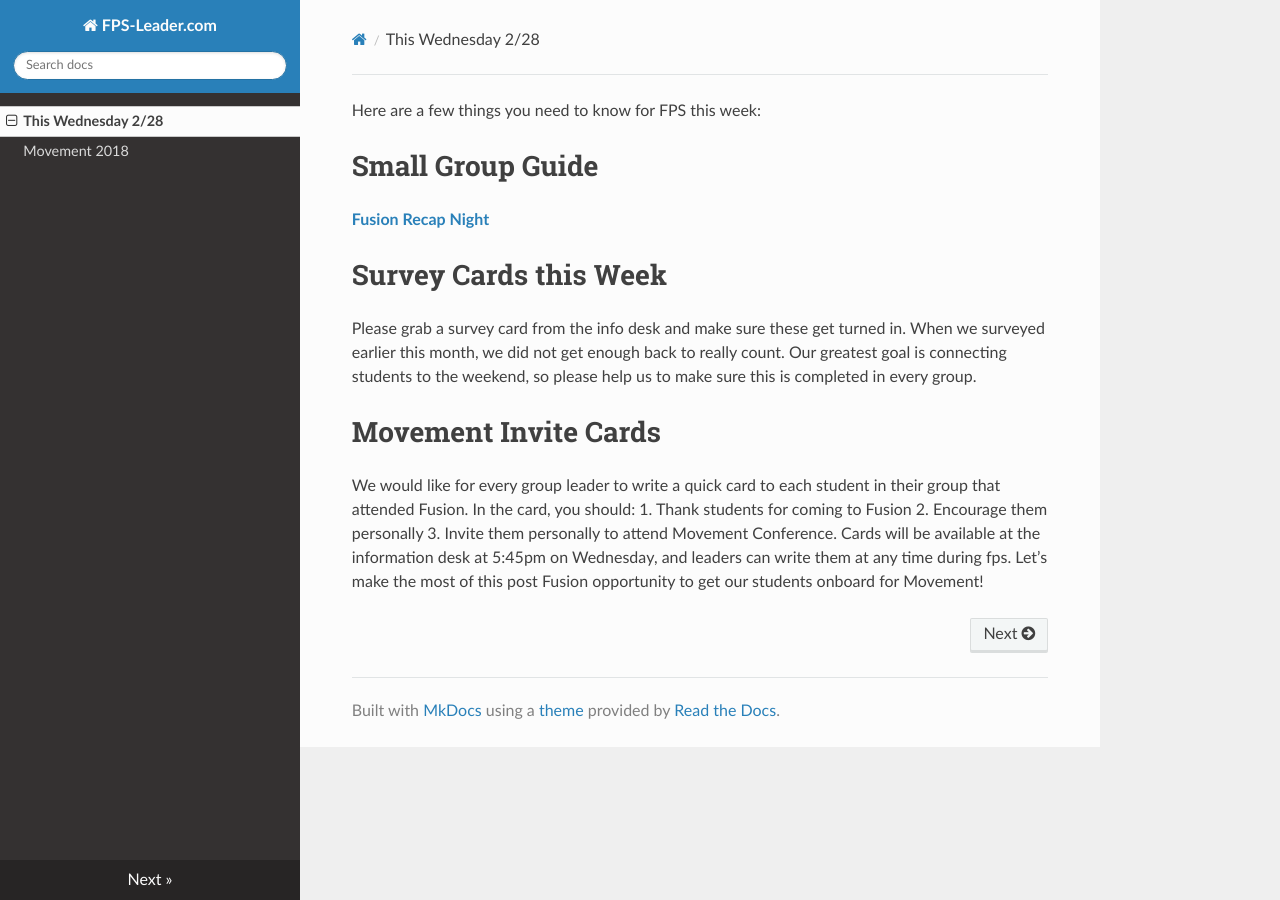
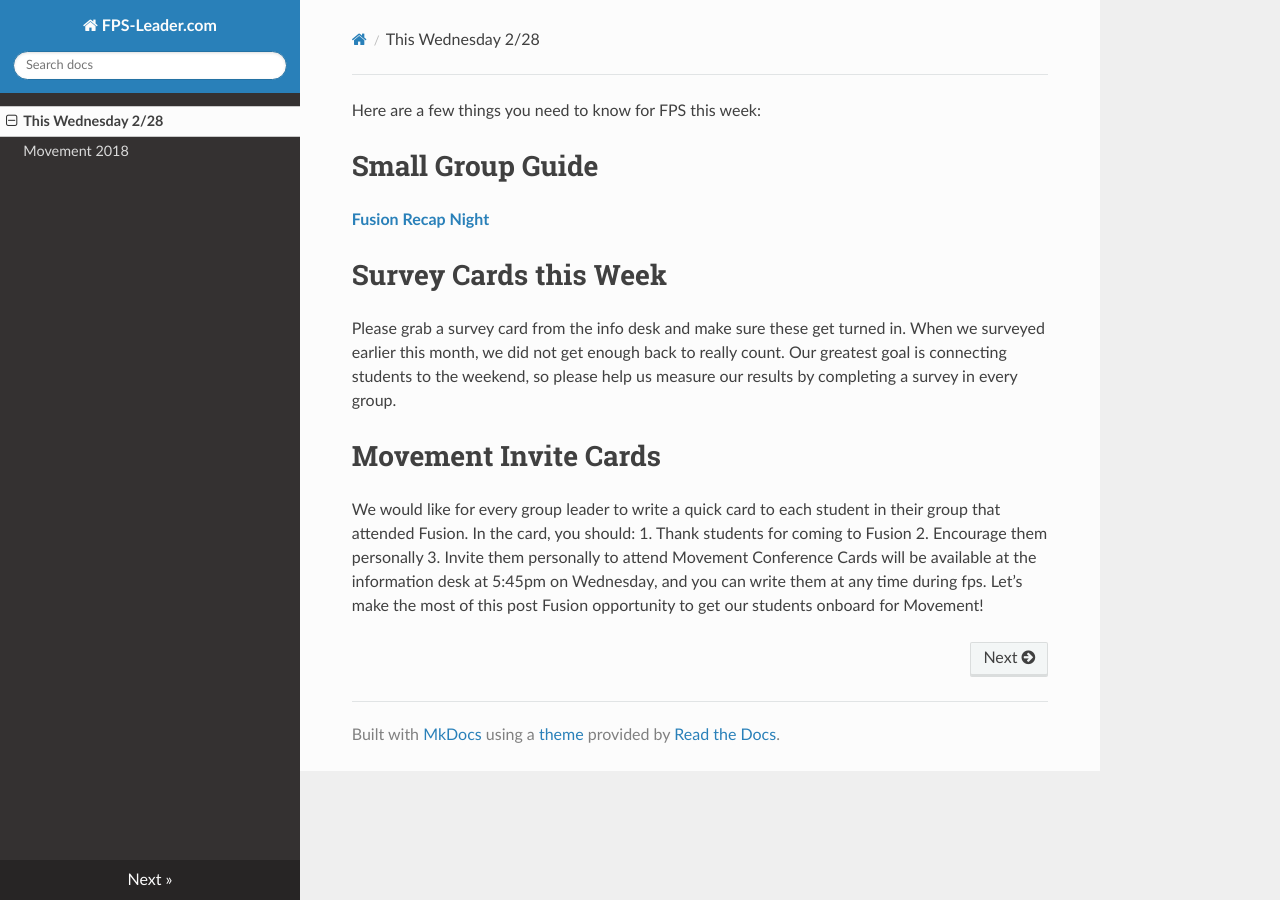
Before and after one commit to GJasonAnderson/fps-leader, an MkDocs documentation site: the page built from docs/index.md, in a window 1280 px wide. Built offline with MkDocs 1.6.1, drawn with Linux system fonts in a browser that asks for light colours; nearby versions of some CDN libraries; old or Windows-style settings are respelled for this version of MkDocs.

Commit message:
Cleanup old files, add new file, mod to index.md

```diff
--- a/docs/index.md
+++ b/docs/index.md
@@ -4,11 +4,11 @@ Here are a few things you need to know for FPS this week:
 **[ Fusion Recap Night ]( group-guides/Fusion Recap Night.pdf )**
 
 # Survey Cards this Week
-Please grab a survey card from the info desk and make sure these get turned in. When we surveyed earlier this month, we did not get enough back to really count. Our greatest goal is connecting students to the weekend, so please help us to make sure this is completed in every group.
+Please grab a survey card from the info desk and make sure these get turned in. When we surveyed earlier this month, we did not get enough back to really count. Our greatest goal is connecting students to the weekend, so please help us measure our results by completing a survey in every group.
 
 # Movement Invite Cards
 We would like for every group leader to write a quick card to each student in their group that attended Fusion. In the card, you should:
 1. Thank students for coming to Fusion
 2. Encourage them personally
-3. Invite them personally to attend Movement Conference.
-Cards will be available at the information desk at 5:45pm on Wednesday, and leaders can write them at any time during fps. Let’s make the most of this post Fusion opportunity to get our students onboard for Movement!
+3. Invite them personally to attend Movement Conference
+Cards will be available at the information desk at 5:45pm on Wednesday, and you can write them at any time during fps. Let’s make the most of this post Fusion opportunity to get our students onboard for Movement!
```
Also changed, not shown: 8 other files.
